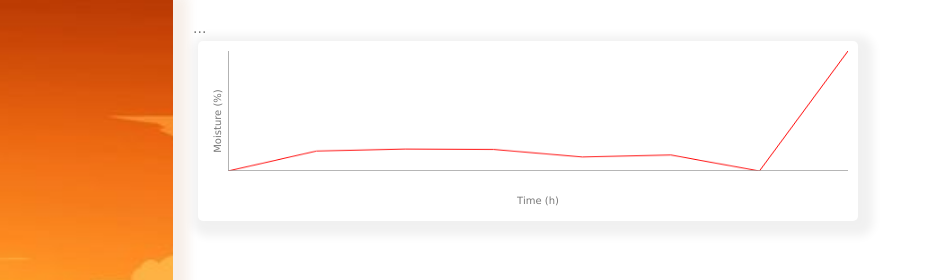
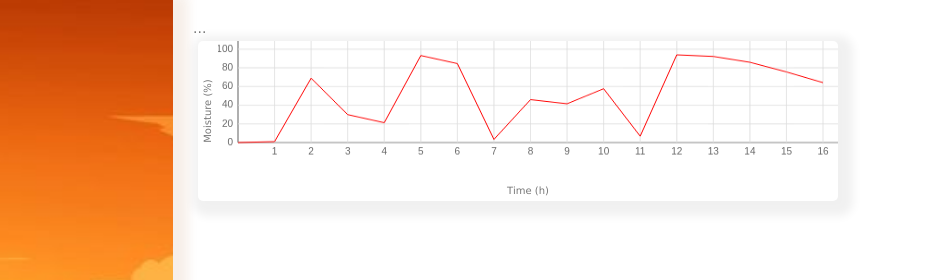
Before and after one commit to florisweb/ElektroLumen, a React app in the folder home/: page / in a window 1280 px wide. Shown: the top 280 px of the page, 127-1058 px from the left. Built offline with nearby package versions, Linux system fonts and the light colour scheme.

Commit message:
Added lines and values to the graph.

```diff
--- a/home/src/css/mainContent/components.css
+++ b/home/src/css/mainContent/components.css
@@ -22,7 +22,7 @@
 
 
 .Component.panel.lineGraph {
-  padding: 10px;
+  padding: 0px;
   width: 50vw;
   height: 20vh;
   background-color: #fff;
--- a/home/src/js/dataVisualizer.js
+++ b/home/src/js/dataVisualizer.js
@@ -33,8 +33,13 @@ function BaseGraph({xAxisTag, yAxisTag, drawCallback = function() {}}) {
 }
 
 export function LineGraph({xAxisTag, yAxisTag, data, yRange, controlObject}) {
-  const axisMargin = 0;
+  const axisMargin = 20;
+  const nonAxisMargin = 15;
+
   const axisColor = '#999';
+  const subAxisColor = '#ddd';
+  const numberColor = '#666';
+  const minLabelRoom = 20; //px
 
   if (!yRange)
   {
@@ -48,17 +53,23 @@ export function LineGraph({xAxisTag, yAxisTag, data, yRange, controlObject}) {
     yRange = [minY, maxY];
   }
 
+  const dy = yRange[1] - yRange[0];
+  const dx = data.length;
+
+
   function draw(ctx) {
     ctx.canvas.width = ctx.canvas.offsetWidth;
     ctx.canvas.height = ctx.canvas.offsetHeight;
 
-    drawData(ctx);
+
     drawXAxis(ctx);
     drawYAxis(ctx);
+    drawData(ctx);
   }
 
   function drawData(ctx) {
     let y = dataToYLoc(data[0], ctx);
+    ctx.lineWidth = 1;
     ctx.strokeStyle = '#f00';
     ctx.beginPath();
     ctx.moveTo(axisMargin, y);
@@ -75,6 +86,10 @@ export function LineGraph({xAxisTag, yAxisTag, data, yRange, controlObject}) {
 
 
   function drawXAxis(ctx) {
+    let maxStepCount = Math.floor(ctx.canvas.width / minLabelRoom);
+    const stepSize = getStepSize(maxStepCount, dx);
+
+    ctx.lineWidth = 1;
     ctx.strokeStyle = axisColor;
     let y = dataToYLoc(0, ctx);
 
@@ -84,24 +99,80 @@ export function LineGraph({xAxisTag, yAxisTag, data, yRange, controlObject}) {
 
     ctx.closePath();
     ctx.stroke();
+
+    ctx.lineWidth = .5;
+    ctx.textAlign = 'center';
+    ctx.textBaseline = "middle";
+    for (let x = 0; x < data.length + stepSize; x += stepSize)
+    {
+      ctx.strokeStyle = subAxisColor;
+      let xLoc = indexToXLoc(x, ctx);
+      ctx.beginPath();
+      ctx.moveTo(xLoc, 0);
+      ctx.lineTo(xLoc, ctx.canvas.height - axisMargin);
+
+      ctx.closePath();
+      ctx.stroke();
+
+      if (x === 0) continue;
+      ctx.fillStyle = numberColor;
+      ctx.fillText(x, xLoc, ctx.canvas.height - axisMargin / 2);
+      ctx.fill();
+    }
+
   }
 
   function drawYAxis(ctx) {
+    let maxStepCount = Math.floor(ctx.canvas.height / minLabelRoom);
+    const stepSize = getStepSize(maxStepCount, dy);
+
     ctx.strokeStyle = axisColor;
-
+    ctx.lineWidth = 1;
     ctx.beginPath();
     ctx.moveTo(axisMargin, 0);
-    ctx.lineTo(axisMargin, ctx.canvas.height);
+    ctx.lineTo(axisMargin, ctx.canvas.height - axisMargin);
 
     ctx.closePath();
     ctx.stroke();
+
+    ctx.lineWidth = .5;
+    ctx.textAlign = 'right';
+    ctx.textBaseline = "middle";
+    for (let y = 0; y < yRange[1] + stepSize; y += stepSize)
+    {
+      ctx.strokeStyle = subAxisColor;
+      let yLoc = dataToYLoc(y, ctx);
+      ctx.beginPath();
+      ctx.moveTo(axisMargin, yLoc);
+      ctx.lineTo(ctx.canvas.width, yLoc);
+
+      ctx.closePath();
+      ctx.stroke();
+
+      ctx.fillStyle = numberColor;
+      ctx.fillText(y, axisMargin - 5, yLoc);
+      ctx.fill();
+    }
   }
 
   function indexToXLoc(_index, ctx) {
-    return _index / (data.length - 1) * (ctx.canvas.width - axisMargin) + axisMargin;
+    return _index / (data.length - 1) * (ctx.canvas.width - axisMargin - nonAxisMargin) + axisMargin;
   }
   function dataToYLoc(_value, ctx) {
-    return ctx.canvas.height - (_value - yRange[0]) / (yRange[1] - yRange[0]) * ctx.canvas.height;
+    let perc = (_value - yRange[0]) / (yRange[1] - yRange[0]);
+    return (ctx.canvas.height - axisMargin) - perc * (ctx.canvas.height - axisMargin - nonAxisMargin);
+  }
+
+  function getStepSize(_maxSteps, _delta) {
+    const stepOptions = [.01, .05, .1, .5, 1, 5, 10, 20, 50, 100, 200, 500, 1000];
+    for (let i = 0; i < stepOptions.length; i++)
+    {
+      let steps = _delta / stepOptions[i];
+      if (steps > _maxSteps) continue;
+      return stepOptions[i];
+    }
+
+    return stepOptions[stepOptions.length - 1];
   }
 
 
--- a/home/src/js/mainContent/devicePage.js
+++ b/home/src/js/mainContent/devicePage.js
@@ -11,16 +11,11 @@ window.graph = {};
 
 function DevicePage({device}) {
   let UI = UIDefListToObjects(device.UIDefinition);
-  let data = [
-    0,
-    50,
-    55,
-    54,
-    35,
-    40,
-    0,
-    300
-  ];
+  let data = [0, 1];
+  while (Math.random() > .1)
+  {
+    data.push(100 * Math.random());
+  }
 
   return (
     <Page controlObject={MainContent.devicePage}>
```
